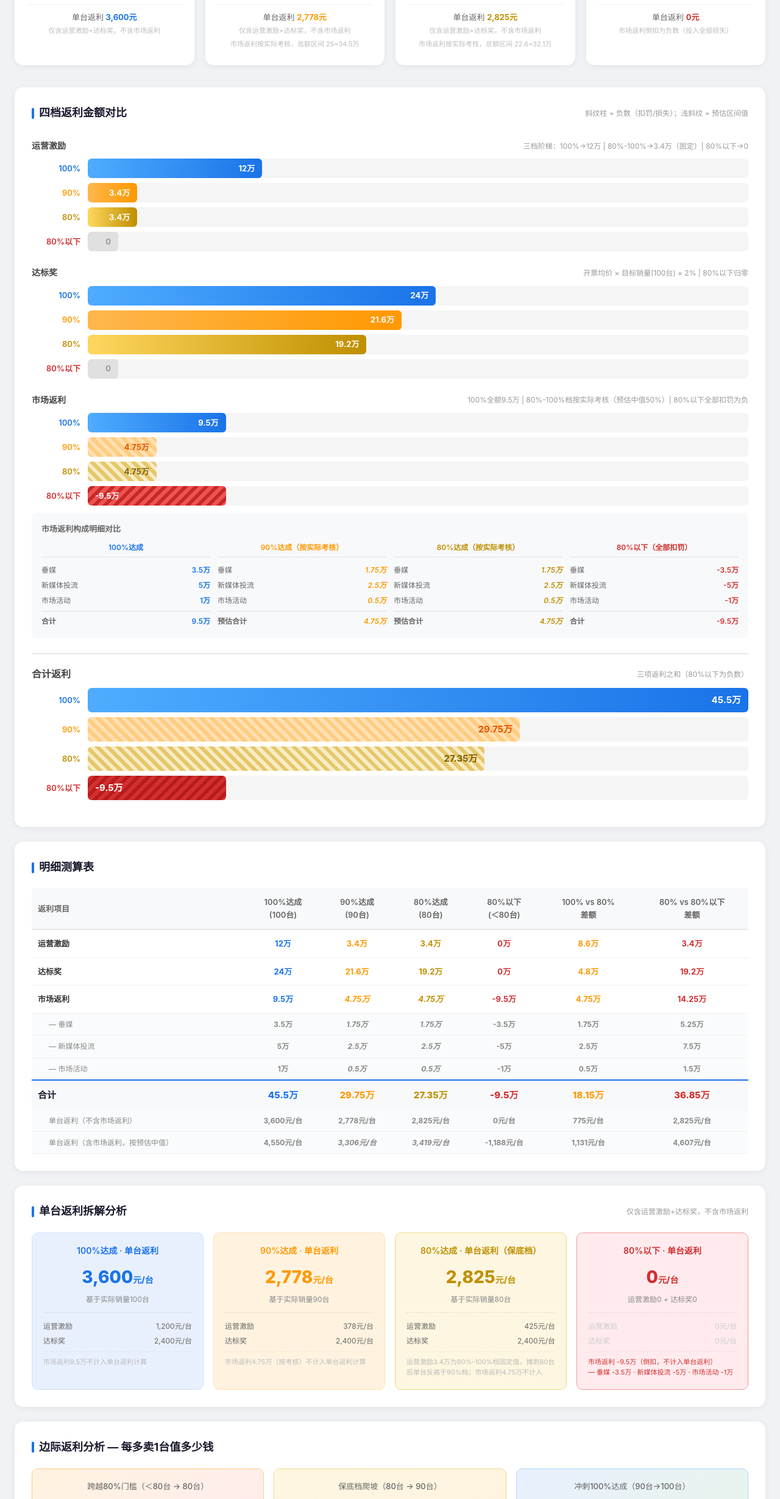
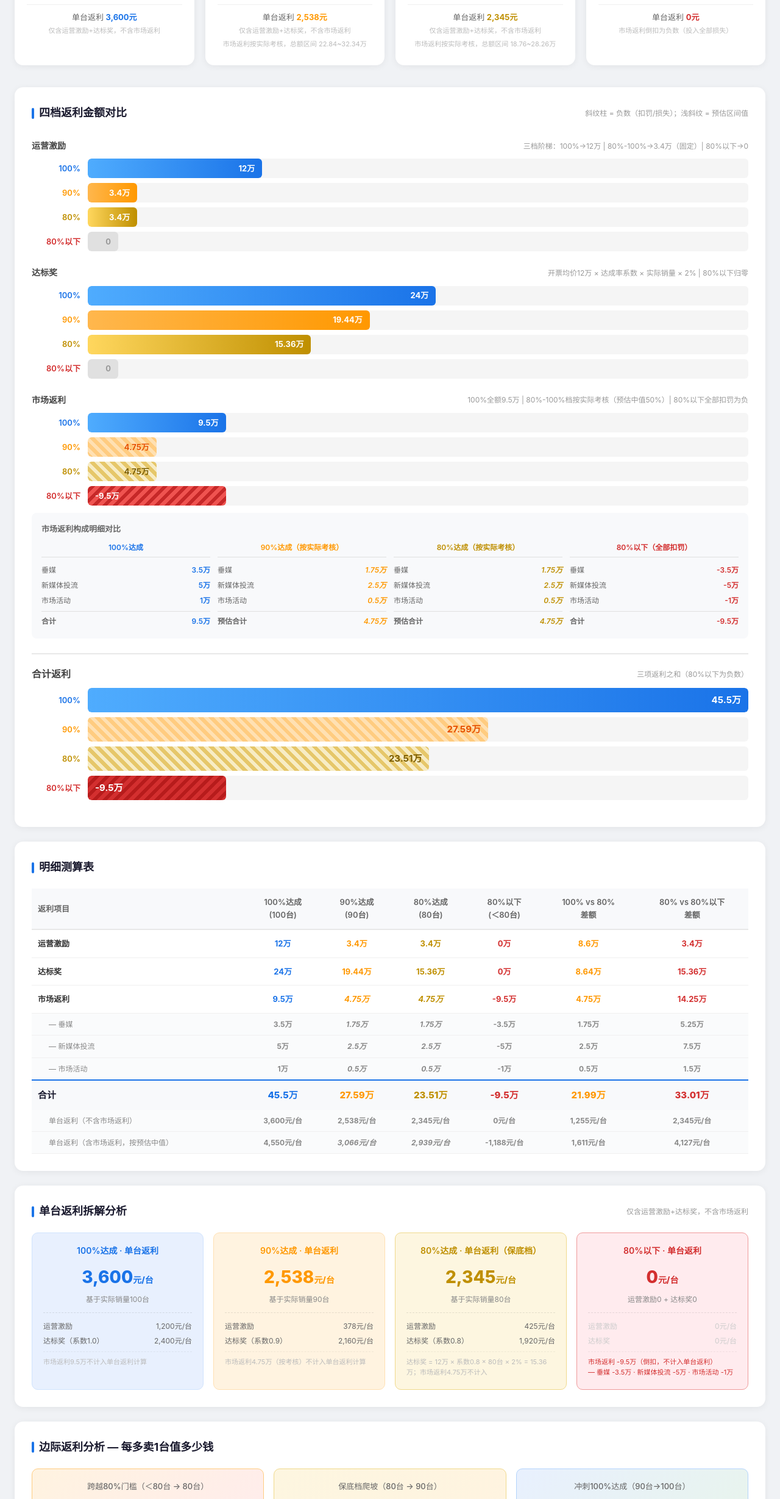
Before and after one commit to kaka147427334/store-rebate-tiers, a plain HTML site: page index.html in a window 1280 px wide. Shown: the part 342-2800 px from the top of the page at 61% size. Drawn offline with Linux system fonts and the light colour scheme.

Commit message:
达标奖改为按达成率系数×实际销量计提（修正单台倒挂）

```diff
--- a/index.html
+++ b/index.html
@@ -242,19 +242,19 @@
     </div>
     <div class="summary-card ninety">
       <div class="label">90% 达成返利总额</div>
-      <div class="value">29.75<span class="unit">万元</span></div>
+      <div class="value">27.59<span class="unit">万元</span></div>
       <div class="desc">运营激励 + 达标奖 + 市场返利（预估）</div>
-      <div class="per-unit">单台返利 <strong style="color:#ff9800">2,778元</strong></div>
+      <div class="per-unit">单台返利 <strong style="color:#ff9800">2,538元</strong></div>
       <div class="per-unit-note">仅含运营激励+达标奖，不含市场返利</div>
-      <div class="range-note">市场返利按实际考核，总额区间 25~34.5万</div>
+      <div class="range-note">市场返利按实际考核，总额区间 22.84~32.34万</div>
     </div>
     <div class="summary-card eighty">
       <div class="label">80% 达成返利总额（保底档）</div>
-      <div class="value">27.35<span class="unit">万元</span></div>
+      <div class="value">23.51<span class="unit">万元</span></div>
       <div class="desc">运营激励 + 达标奖 + 市场返利（预估）</div>
-      <div class="per-unit">单台返利 <strong style="color:#bf8f00">2,825元</strong></div>
+      <div class="per-unit">单台返利 <strong style="color:#bf8f00">2,345元</strong></div>
       <div class="per-unit-note">仅含运营激励+达标奖，不含市场返利</div>
-      <div class="range-note">市场返利按实际考核，总额区间 22.6~32.1万</div>
+      <div class="range-note">市场返利按实际考核，总额区间 18.76~28.26万</div>
     </div>
     <div class="summary-card below">
       <div class="label">80%以下 返利总额</div>
@@ -298,7 +298,7 @@
       <div class="bar-group">
         <div class="bar-label">
           <span>达标奖</span>
-          <span class="formula">开票均价 × 目标销量(100台) × 2% | 80%以下归零</span>
+          <span class="formula">开票均价12万 × 达成率系数 × 实际销量 × 2% | 80%以下归零</span>
         </div>
         <div class="bar-row">
           <div class="bar-tag full">100%</div>
@@ -306,11 +306,11 @@
         </div>
         <div class="bar-row">
           <div class="bar-tag ninety">90%</div>
-          <div class="bar-track"><div class="bar-fill ninety" style="width: 47.5%;">21.6万</div></div>
+          <div class="bar-track"><div class="bar-fill ninety" style="width: 42.7%;">19.44万</div></div>
         </div>
         <div class="bar-row">
           <div class="bar-tag eighty">80%</div>
-          <div class="bar-track"><div class="bar-fill eighty" style="width: 42.2%;">19.2万</div></div>
+          <div class="bar-track"><div class="bar-fill eighty" style="width: 33.8%;">15.36万</div></div>
         </div>
         <div class="bar-row">
           <div class="bar-tag below">80%以下</div>
@@ -388,11 +388,11 @@
         </div>
         <div class="bar-row">
           <div class="bar-tag ninety">90%</div>
-          <div class="bar-track" style="height:40px;"><div class="bar-fill uncertain" style="width: 65.4%; font-size:15px;">29.75万</div></div>
+          <div class="bar-track" style="height:40px;"><div class="bar-fill uncertain" style="width: 60.6%; font-size:15px;">27.59万</div></div>
         </div>
         <div class="bar-row">
           <div class="bar-tag eighty">80%</div>
-          <div class="bar-track" style="height:40px;"><div class="bar-fill uncertain-gold" style="width: 60.1%; font-size:15px;">27.35万</div></div>
+          <div class="bar-track" style="height:40px;"><div class="bar-fill uncertain-gold" style="width: 51.7%; font-size:15px;">23.51万</div></div>
         </div>
         <div class="bar-row">
           <div class="bar-tag below">80%以下</div>
@@ -432,11 +432,11 @@
           <tr>
             <td>达标奖</td>
             <td class="val-full">24万</td>
-            <td class="val-ninety">21.6万</td>
-            <td class="val-eighty">19.2万</td>
+            <td class="val-ninety">19.44万</td>
+            <td class="val-eighty">15.36万</td>
             <td class="val-below">0万</td>
-            <td class="val-gap2">4.8万</td>
-            <td class="val-gap">19.2万</td>
+            <td class="val-gap2">8.64万</td>
+            <td class="val-gap">15.36万</td>
           </tr>
           <tr>
             <td>市场返利</td>
@@ -477,29 +477,29 @@
           <tr class="total-row">
             <td>合计</td>
             <td class="val-full">45.5万</td>
-            <td class="val-ninety">29.75万</td>
-            <td class="val-eighty">27.35万</td>
+            <td class="val-ninety">27.59万</td>
+            <td class="val-eighty">23.51万</td>
             <td class="val-below">-9.5万</td>
-            <td class="val-gap2">18.15万</td>
-            <td class="val-gap">36.85万</td>
+            <td class="val-gap2">21.99万</td>
+            <td class="val-gap">33.01万</td>
           </tr>
           <tr class="sub-row">
             <td>单台返利（不含市场返利）</td>
             <td class="val-full">3,600元/台</td>
-            <td class="val-ninety">2,778元/台</td>
-            <td class="val-eighty">2,825元/台</td>
+            <td class="val-ninety">2,538元/台</td>
+            <td class="val-eighty">2,345元/台</td>
             <td class="val-below">0元/台</td>
-            <td class="val-gap2">775元/台</td>
-            <td class="val-gap">2,825元/台</td>
+            <td class="val-gap2">1,255元/台</td>
+            <td class="val-gap">2,345元/台</td>
           </tr>
           <tr class="sub-row">
             <td>单台返利（含市场返利，按预估中值）</td>
             <td class="val-full">4,550元/台</td>
-            <td class="val-ninety uncertain-text">3,306元/台</td>
-            <td class="val-eighty uncertain-text">3,419元/台</td>
+            <td class="val-ninety uncertain-text">3,066元/台</td>
+            <td class="val-eighty uncertain-text">2,939元/台</td>
             <td class="val-below">-1,188元/台</td>
-            <td class="val-gap2">1,131元/台</td>
-            <td class="val-gap">4,607元/台</td>
+            <td class="val-gap2">1,611元/台</td>
+            <td class="val-gap">4,127元/台</td>
           </tr>
         </tbody>
       </table>
@@ -516,28 +516,28 @@
         <div class="small">基于实际销量100台</div>
         <div class="breakdown">
           <div class="item"><span>运营激励</span><span>1,200元/台</span></div>
-          <div class="item"><span>达标奖</span><span>2,400元/台</span></div>
+          <div class="item"><span>达标奖（系数1.0）</span><span>2,400元/台</span></div>
           <div class="note">市场返利9.5万不计入单台返利计算</div>
         </div>
       </div>
       <div class="per-unit-card ninety">
         <div class="title">90%达成 · 单台返利</div>
-        <div class="big-num">2,778<span style="font-size:14px;">元/台</span></div>
+        <div class="big-num">2,538<span style="font-size:14px;">元/台</span></div>
         <div class="small">基于实际销量90台</div>
         <div class="breakdown">
           <div class="item"><span>运营激励</span><span>378元/台</span></div>
-          <div class="item"><span>达标奖</span><span>2,400元/台</span></div>
+          <div class="item"><span>达标奖（系数0.9）</span><span>2,160元/台</span></div>
           <div class="note">市场返利4.75万（按考核）不计入单台返利计算</div>
         </div>
       </div>
       <div class="per-unit-card eighty">
         <div class="title">80%达成 · 单台返利（保底档）</div>
-        <div class="big-num">2,825<span style="font-size:14px;">元/台</span></div>
+        <div class="big-num">2,345<span style="font-size:14px;">元/台</span></div>
         <div class="small">基于实际销量80台</div>
         <div class="breakdown">
           <div class="item"><span>运营激励</span><span>425元/台</span></div>
-          <div class="item"><span>达标奖</span><span>2,400元/台</span></div>
-          <div class="note">运营激励3.4万为80%-100%档固定值，摊到80台后单台反高于90%档；市场返利4.75万不计入</div>
+          <div class="item"><span>达标奖（系数0.8）</span><span>1,920元/台</span></div>
+          <div class="note">达标奖 = 12万 × 系数0.8 × 80台 × 2% = 15.36万；市场返利4.75万不计入</div>
         </div>
       </div>
       <div class="per-unit-card below">
@@ -559,18 +559,18 @@
     <div class="marginal-box">
       <div class="marginal-card cross80">
         <div class="m-label">跨越80%门槛（＜80台 → 80台）</div>
-        <div class="m-value">36,850<span class="m-unit">元/台</span></div>
-        <div class="m-desc">返利从 -9.5万 跳增至 27.35万<br>差额36.85万 ÷ 10台档差均值<br>达标奖0→19.2万 + 市场返利-9.5万→4.75万</div>
+        <div class="m-value">33,010<span class="m-unit">元/台</span></div>
+        <div class="m-desc">返利从 -9.5万 跳增至 23.51万<br>差额33.01万 ÷ 10台档差均值<br>达标奖0→15.36万 + 市场返利-9.5万→4.75万</div>
       </div>
       <div class="marginal-card mid">
         <div class="m-label">保底档爬坡（80台 → 90台）</div>
-        <div class="m-value">2,400<span class="m-unit">元/台</span></div>
-        <div class="m-desc">返利从27.35万增至29.75万，仅 +2.4万<br>运营激励3.4万在本档固定不变<br>本段增量仅来自达标奖单台2,400元</div>
+        <div class="m-value">4,080<span class="m-unit">元/台</span></div>
+        <div class="m-desc">返利从23.51万增至27.59万，+4.08万<br>达标奖单价1,920→2,160元，且台数+10<br>运营激励3.4万在本档固定不变</div>
       </div>
       <div class="marginal-card push100">
         <div class="m-label">冲刺100%达成（90台→100台）</div>
-        <div class="m-value">15,750<span class="m-unit">元/台</span></div>
-        <div class="m-desc">返利从29.75万增至45.5万 ÷ 10台<br>运营激励从3.4万→12万是主要驱动</div>
+        <div class="m-value">17,910<span class="m-unit">元/台</span></div>
+        <div class="m-desc">返利从27.59万增至45.5万 ÷ 10台<br>运营激励3.4万→12万（+8.6万）是主要驱动</div>
       </div>
     </div>
   </div>
@@ -588,31 +588,31 @@
       <div class="insight-item warn">
         <div class="dot"></div>
         <div>
-          <strong>80%是"生死线"，跨越即值36.85万：</strong>从80%以下（-9.5万）到80%达成（27.35万），差额高达 <strong>36.85万</strong>，折合每台边际返利 <strong>36,850元/台</strong>。其中达标奖从0→19.2万贡献最大，市场返利从-9.5万→4.75万逆转了14.25万。哪怕只做到80台整，返利也已回到正区间。
+          <strong>80%是"生死线"，跨越即值33.01万：</strong>从80%以下（-9.5万）到80%达成（23.51万），差额高达 <strong>33.01万</strong>，折合每台边际返利 <strong>33,010元/台</strong>。其中达标奖从0→15.36万贡献最大，市场返利从-9.5万→4.75万逆转了14.25万。哪怕只做到80台整，返利也已回到正区间。
         </div>
       </div>
       <div class="insight-item gold">
         <div class="dot"></div>
         <div>
-          <strong>80%→90%是"最不划算"的一段：</strong>多卖10台，返利总额只增加 <strong>2.4万</strong>（边际 <strong>2,400元/台</strong>）。原因是运营激励3.4万在80%-100%档内固定不变，本段增量仅剩达标奖的单台2,400元。资源紧张时不必为凑90%而透支，但也不能跌破80台。
+          <strong>系数是"双重杠杆"，掉档损失被放大：</strong>达成率系数既压低开票均价（12万×0.8=9.6万），又对应更少的销量（80台），两项相乘使达标奖从24万降至 <strong>15.36万</strong>，降幅 <strong>36%</strong>，远大于达成率 20% 的降幅。这就是达标奖必须按"系数×实际销量"计提、而不能只按目标台数计算的原因。
         </div>
       </div>
       <div class="insight-item info">
         <div class="dot"></div>
         <div>
-          <strong>90%→100%冲刺依然划算：</strong>从90%到100%，每多卖1台边际返利 <strong>15,750元/台</strong>，主要来自运营激励从3.4万跳至12万（+8.6万），同时市场返利从预估4.75万回到全额9.5万。这是全区间内资金回报最高的一段。
+          <strong>90%→100%冲刺最划算：</strong>从90%到100%，每多卖1台边际返利 <strong>17,910元/台</strong>，主要来自运营激励从3.4万跳至12万（+8.6万），叠加达标奖单价2,160→2,400元与台数增加，以及市场返利从预估4.75万回到全额9.5万。这是全区间内回报最高的一段。
         </div>
       </div>
       <div class="insight-item success">
         <div class="dot"></div>
         <div>
-          <strong>保底档的单台效率反而更高：</strong>80%达成时单台返利（不含市场返利）为 <strong>2,825元/台</strong>，高于90%达成的 <strong>2,778元/台</strong>。因运营激励3.4万为档内固定值，销量越少分摊到单台越多。这解释了为何"守住80台"具备合理性——但总额仍比90%档少2.4万，比100%档少18.15万。
+          <strong>修正口径后单台返利不再倒挂：</strong>3,600元（100%）＞ 2,538元（90%）＞ 2,345元（80%）＞ 0元（80%以下），随达成率单调递增。此前出现的"80%档单台更高"是旧口径（达标奖按目标100台计提、系数被约掉）造成的计算假象，现已消除。<strong>单台返利回归可用口径</strong>，可直接用于门店效率横向比较。
         </div>
       </div>
       <div class="insight-item info">
         <div class="dot"></div>
         <div>
-          <strong>管理启示：</strong>四档阶梯的核心策略——<strong>第一优先级：死守80台</strong>（避免净亏9.5万，一进一出差36.85万，且单台效率已达2,825元）；<strong>第二优先级：直接冲100%</strong>（90%→100%边际15,750元/台，运营激励跳升8.6万）；<strong>第三优先级：再谈90%</strong>（80%→90%边际仅2,400元/台，收益最薄）。资源有限时，把兵力压在"保80"和"冲100"两端，胜过平均用力。
+          <strong>管理启示：</strong>四档阶梯的核心策略——<strong>第一优先级：死守80台</strong>（避免净亏9.5万，一进一出差33.01万）；<strong>第二优先级：直接冲100%</strong>（90%→100%边际17,910元/台，运营激励跳升8.6万）；<strong>第三优先级：再谈90%</strong>（80%→90%边际4,080元/台，收益中等）。资源有限时，把兵力压在"保80"和"冲100"两端，胜过平均用力。
         </div>
       </div>
     </div>
@@ -624,10 +624,15 @@
     <ul>
       <li><strong>门店目标销量：</strong>100台/月；100%达成对应100台，90%对应90台，80%对应80台（80台为80%-100%档下限），80%以下对应＜80台</li>
       <li><strong>运营激励（三档阶梯）：</strong>100%达成12万；80%-100%档3.4万（档内固定，不随达成率浮动）；80%以下归零</li>
-      <li><strong>达标奖：</strong>公式为「开票均价 × 目标销量(100台) × 2%」；100%均价12万/台→24万；90%均价10.8万/台→21.6万；80%均价9.6万/台→19.2万；80%以下归零。折合单台均为2,400元/台</li>
+      <li><strong>达标奖（系数法）：</strong>公式为「开票均价 12万/台 × 达成率系数 × 实际销量 × 2%」。系数：100%→1.0、90%→0.9、80%→0.8。<br>
+        · 100%：12万 × 1.0 × 100台 × 2% = <strong>24万</strong>（单台 2,400元）<br>
+        · 90%：12万 × 0.9 × 90台 × 2% = <strong>19.44万</strong>（单台 2,160元）<br>
+        · 80%：12万 × 0.8 × 80台 × 2% = <strong>15.36万</strong>（单台 1,920元）<br>
+        · 80%以下归零</li>
       <li><strong>市场返利：</strong>100%达成全额9.5万（垂媒3.5万+新媒体投流5万+市场活动1万）；80%-100%档按实际考核，预估中值取50%（即4.75万，区间0~9.5万）；<strong>80%以下全部扣罚为负数（-3.5万 + -5万 + -1万 = -9.5万）</strong></li>
-      <li><strong>单台返利：</strong>仅计算运营激励+达标奖，不含市场返利。100%=3,600元/台；90%=2,778元/台；80%=2,825元/台；80%以下=0元/台</li>
-      <li><strong>注：</strong>90%与80%两档以80%-100%区间内的点位示例，实际达成率不同时达标奖按对应均价测算；市场返利实际金额以品牌KPI考核结果为准</li>
+      <li><strong>单台返利：</strong>仅计算运营激励+达标奖，不含市场返利。100%=3,600元/台；90%=2,538元/台；80%=2,345元/台；80%以下=0元/台（随达成率单调递增）</li>
+      <li><strong>口径修正记录（2026-10-02）：</strong>达标奖原按「开票均价 × 目标销量100台 × 2%」计算，系数会被约掉导致单台返利恒为2,400元并出现80%档反高于90%档的倒挂；现改为按「系数 × 实际销量」计提，倒挂消除</li>
+      <li><strong>注：</strong>90%与80%两档以80%-100%区间内的点位示例，实际达成率不同时按对应系数与台数测算；市场返利实际金额以品牌KPI考核结果为准</li>
     </ul>
   </div>
 
```
